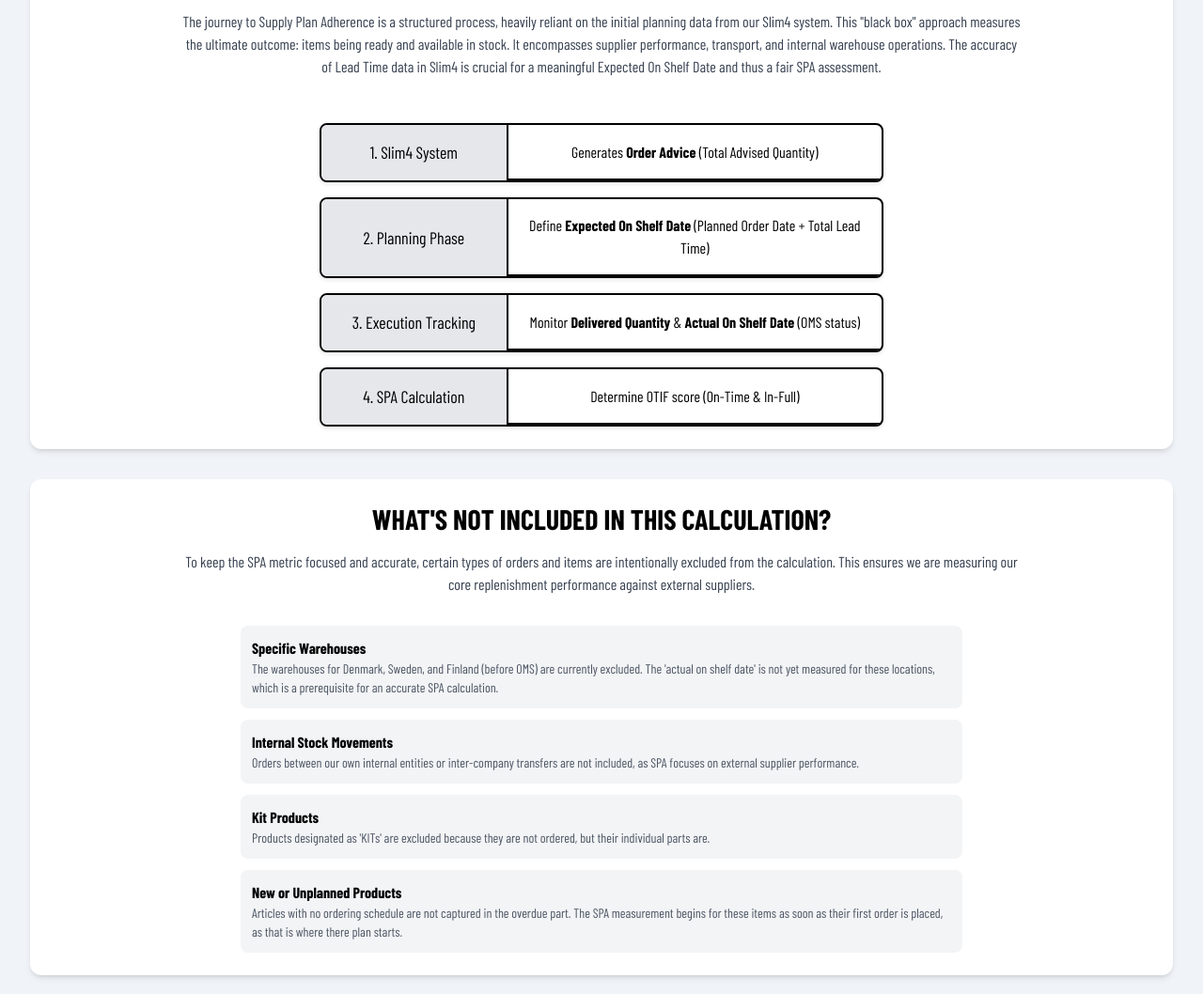
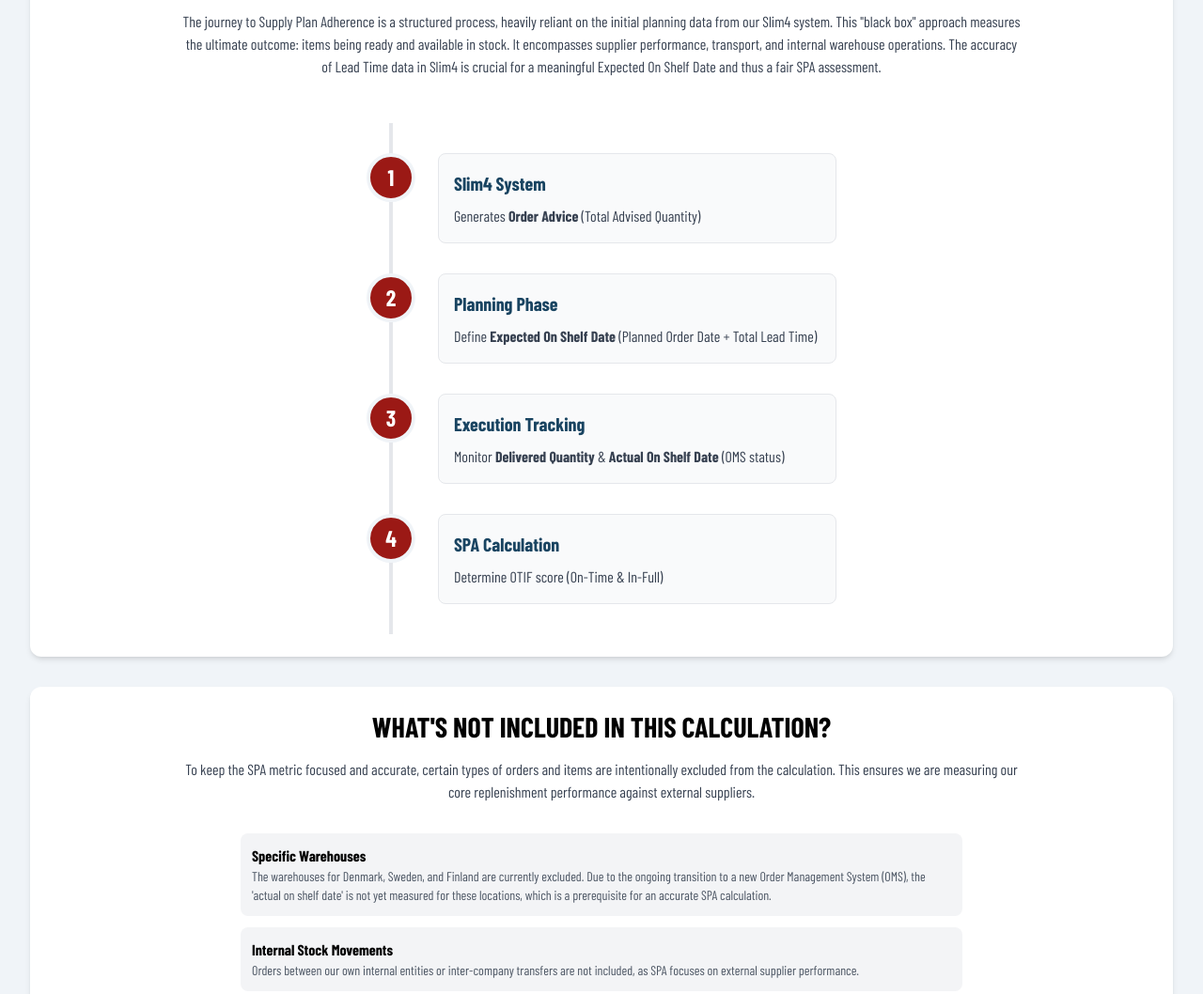
Before and after one commit to JurjenSloetjes/supplyplanadherencekramp, a plain HTML site: page index.html in a window 1280 px wide. Shown: the part 2740-3798 px from the top of the page at 94% size. Drawn offline with nearby package versions, Linux system fonts and the light colour scheme.

Commit message:
Update index.html

```diff
--- a/index.html
+++ b/index.html
@@ -46,57 +46,66 @@
             transform: translateY(-5px);
             box-shadow: 0 10px 15px -3px rgb(0 0 0 / 0.1), 0 4px 6px -2px rgb(0 0 0 / 0.1);
         }
-         /* Decision Flow Card Styles */
-        .df-card-container {
+
+        /* NEW Process Flow Styles */
+        .process-flow-container {
+            position: relative;
+            max-width: 500px;
+            margin: auto;
+            padding: 2rem 0;
+        }
+        .process-flow-line {
+            position: absolute;
+            left: 24px; /* Center of the 48px-wide icon */
+            top: 0;
+            bottom: 0;
+            width: 4px;
+            background-color: #e5e7eb; /* light gray */
+            z-index: 0;
+        }
+        .process-step {
             display: flex;
-            flex-direction: column;
-            gap: 1rem;
-            max-width: 600px;
-            margin: auto;
+            align-items: flex-start;
+            position: relative;
+            margin-bottom: 2rem;
+            z-index: 1;
         }
-        .df-card {
-            display: grid;
-            grid-template-columns: 1fr 2fr;
-            border: 2px solid black;
-            border-radius: 0.5rem;
-            overflow: hidden;
-            box-shadow: 0 2px 4px rgba(0,0,0,0.1);
-            align-items: center; /* This ensures vertical alignment for the grid cells */
+        .process-step:last-child {
+            margin-bottom: 0;
         }
-        .df-question {
-            background-color: #e5e7eb;
-            padding: 1rem;
+        .process-icon {
+            flex-shrink: 0;
+            width: 52px;
+            height: 52px;
+            border-radius: 9999px; /* full */
+            background-color: #9B1915; /* Kramp Red */
+            color: white;
             display: flex;
             align-items: center;
             justify-content: center;
-            text-align: center;
-            font-size: 1.125rem;
-            border-right: 2px solid black;
-            height: 100%; /* Ensure it fills the grid cell height */
+            font-size: 1.5rem;
+            font-weight: 700;
+            border: 4px solid #f0f4f8; /* body background */
+            z-index: 2;
         }
-        .df-answers {
-            display: flex;
-            flex-direction: column;
-            justify-content: center; /* Center content vertically */
-            height: 100%; /* Ensure it fills the grid cell height */
+        .process-content {
+            margin-left: 1.5rem;
+            background-color: #f9fafb; /* lighter gray */
+            border-radius: 0.5rem;
+            padding: 1rem;
+            border: 1px solid #e5e7eb;
+            flex-grow: 1;
         }
-        .df-answer {
-            padding: 1rem;
-            display: flex;
-            align-items: center;
-            justify-content: center;
-            text-align: center;
+        .process-title {
+            font-size: 1.25rem;
+            font-weight: 700;
+            color: #194461; /* Kramp Blue */
         }
-        .df-answer:first-child {
-            border-bottom: 2px solid black;
+        .process-description {
+            margin-top: 0.5rem;
+            color: #374151; /* gray-700 */
         }
-        .df-label {
-            font-weight: 700;
-            margin-right: 1rem;
-        }
-        .df-outcome {
-             font-weight: 400;
-        }
+
 
         /* Timeline specific styles */
         .timeline-container {
@@ -297,22 +306,35 @@
             <section class="material-card md:col-span-3">
                 <h2 class="text-3xl font-bold text-black mb-6 text-center uppercase">The SPA Process & The Role of Slim4</h2>
                  <p class="text-center text-gray-700 mb-12 max-w-4xl mx-auto font-normal">The journey to Supply Plan Adherence is a structured process, heavily reliant on the initial planning data from our Slim4 system. This "black box" approach measures the ultimate outcome: items being ready and available in stock. It encompasses supplier performance, transport, and internal warehouse operations. The accuracy of Lead Time data in Slim4 is crucial for a meaningful Expected On Shelf Date and thus a fair SPA assessment.</p>
-                <div class="df-card-container">
-                    <div class="df-card">
-                        <div class="df-question">1. Slim4 System</div>
-                        <div class="df-answers"><div class="df-answer"><span class="df-outcome">Generates <strong>Order Advice</strong> (Total Advised Quantity)</span></div></div>
+                <div class="process-flow-container">
+                    <div class="process-flow-line"></div>
+                    <div class="process-step">
+                        <div class="process-icon">1</div>
+                        <div class="process-content">
+                            <h3 class="process-title">Slim4 System</h3>
+                            <p class="process-description">Generates <strong>Order Advice</strong> (Total Advised Quantity)</p>
+                        </div>
                     </div>
-                    <div class="df-card">
-                        <div class="df-question">2. Planning Phase</div>
-                        <div class="df-answers"><div class="df-answer"><span class="df-outcome">Define <strong>Expected On Shelf Date</strong> (Planned Order Date + Total Lead Time)</span></div></div>
+                    <div class="process-step">
+                        <div class="process-icon">2</div>
+                        <div class="process-content">
+                            <h3 class="process-title">Planning Phase</h3>
+                            <p class="process-description">Define <strong>Expected On Shelf Date</strong> (Planned Order Date + Total Lead Time)</p>
+                        </div>
                     </div>
-                    <div class="df-card">
-                        <div class="df-question">3. Execution Tracking</div>
-                        <div class="df-answers"><div class="df-answer"><span class="df-outcome">Monitor <strong>Delivered Quantity</strong> & <strong>Actual On Shelf Date</strong> (OMS status)</span></div></div>
+                    <div class="process-step">
+                        <div class="process-icon">3</div>
+                        <div class="process-content">
+                            <h3 class="process-title">Execution Tracking</h3>
+                            <p class="process-description">Monitor <strong>Delivered Quantity</strong> & <strong>Actual On Shelf Date</strong> (OMS status)</p>
+                        </div>
                     </div>
-                    <div class="df-card">
-                        <div class="df-question">4. SPA Calculation</div>
-                        <div class="df-answers"><div class="df-answer"><span class="df-outcome">Determine OTIF score (On-Time & In-Full)</span></div></div>
+                    <div class="process-step">
+                        <div class="process-icon">4</div>
+                        <div class="process-content">
+                            <h3 class="process-title">SPA Calculation</h3>
+                            <p class="process-description">Determine OTIF score (On-Time & In-Full)</p>
+                        </div>
                     </div>
                 </div>
             </section>
@@ -323,7 +345,7 @@
                 <div class="max-w-3xl mx-auto space-y-3">
                     <div class="p-3 bg-gray-100 rounded-lg">
                         <h4 class="font-bold text-black">Specific Warehouses</h4>
-                        <p class="font-normal text-gray-600 text-sm">The warehouses for Denmark, Sweden, and Finland (before OMS) are currently excluded. The 'actual on shelf date' is not yet measured for these locations, which is a prerequisite for an accurate SPA calculation.</p>
+                        <p class="font-normal text-gray-600 text-sm">The warehouses for Denmark, Sweden, and Finland are currently excluded. Due to the ongoing transition to a new Order Management System (OMS), the 'actual on shelf date' is not yet measured for these locations, which is a prerequisite for an accurate SPA calculation.</p>
                     </div>
                     <div class="p-3 bg-gray-100 rounded-lg">
                         <h4 class="font-bold text-black">Internal Stock Movements</h4>
```
